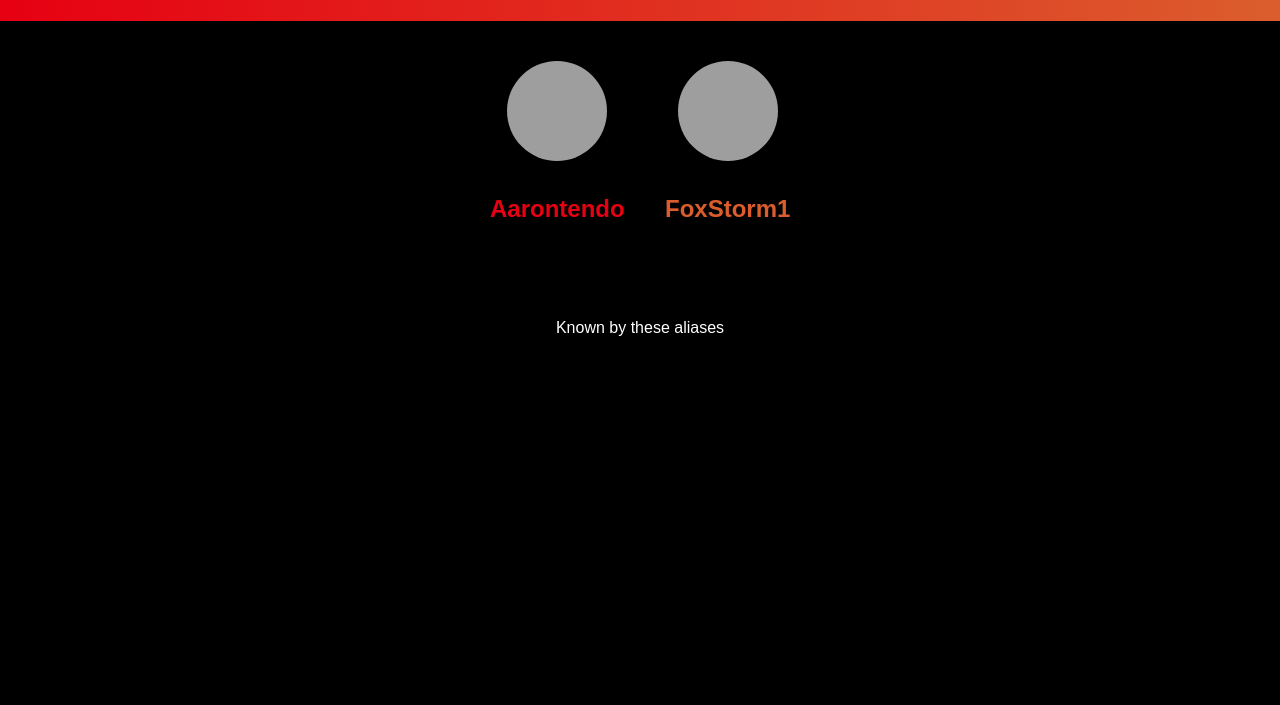
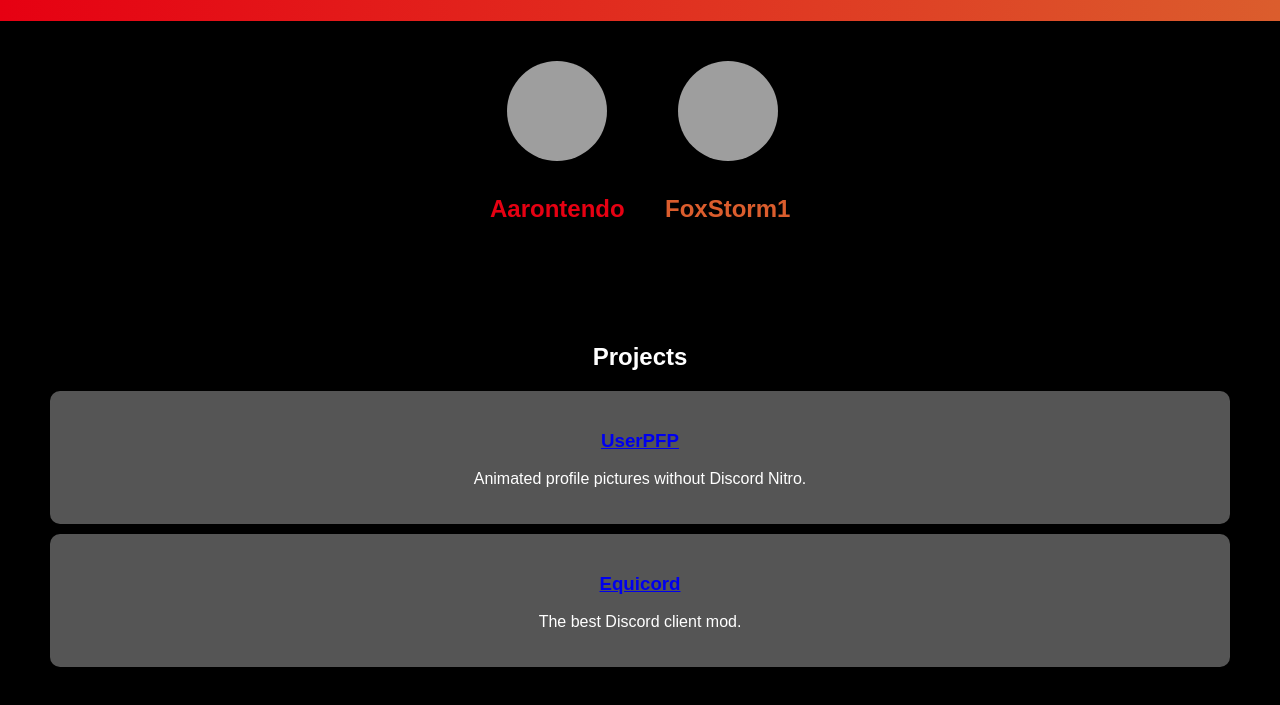
Before and after one commit to Yeetov/yeetov.github.io, a plain HTML site: page index.html in a window 1280 px wide. Shown: the part 99-804 px from the top of the page. Drawn offline with Linux system fonts and the light colour scheme; grey boxes are pictures that could not be loaded.

Commit message:
Added projects section

```diff
--- a/index.html
+++ b/index.html
@@ -61,6 +61,30 @@
       text-align: center;
       padding: 20px;
     }
+
+    /* Updated Projects Section */
+    #projects {
+      text-align: center;
+      padding: 40px;
+    }
+
+    .project {
+      background-color: #555;
+      padding: 20px;
+      margin: 10px;
+      border-radius: 10px;
+      opacity: 0;
+      animation: fadeIn 1s ease-in-out forwards, slideInFromRight 1s ease-in-out forwards;
+    }
+
+    @keyframes slideInFromRight {
+      from {
+        transform: translateX(100%);
+      }
+      to {
+        transform: translateX(0);
+      }
+    }
   </style>
 </head>
 <body>
@@ -85,9 +109,21 @@
     </div>
   </div>
 
-  <!-- Known By Section -->
-  <div id="known-by">
-    <p>Known by these aliases</p>
+
+  <!-- Updated Projects Section -->
+  <div id="projects">
+    <h2>Projects</h2>
+    <!-- UserPFP -->
+    <div class="project">
+      <h3><a href="https://github.com/UserPFP/UserPFP" target="_blank">UserPFP</a></h3>
+      <p>Animated profile pictures without  Discord Nitro.</p>
+    </div>
+
+    <!-- Equicord -->
+    <div class="project">
+      <h3><a href="https://github.com/Equicord/Equicord" target="_blank">Equicord</a></h3>
+      <p>The best Discord client mod.</p>
+    </div>
   </div>
 
   <!-- Add more sections for your portfolio content -->
```
